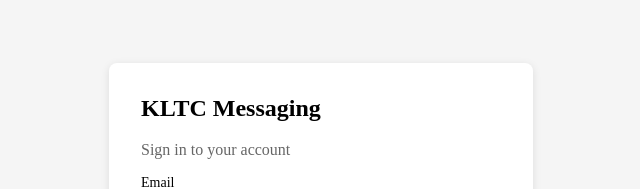
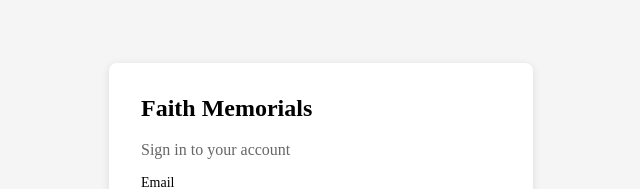
Before and after one commit to MoshiuK/KLTC-Messaging, a React (Vite) app in the folder client/: page /login in a window 1280 px wide. Shown: the part 165-354 px from the top of the page, without its empty margins (319-959 px from the left). Built offline with nearby package versions, Linux system fonts and the light colour scheme.

Commit message:
Rebrand from KLTC Messaging to Faith Memorials

```diff
--- a/client/src/components/BrandingContext.tsx
+++ b/client/src/components/BrandingContext.tsx
@@ -4,7 +4,7 @@ import { api } from "../api/client";
 import { useAuth } from "./AuthContext";
 
 const DEFAULT_BRANDING: BrandingConfig = {
-  appName: "KLTC Messaging",
+  appName: "Faith Memorials",
   logoUrl: null,
   primaryColor: "#1a1a2e",
   secondaryColor: "#3498db",
@@ -29,7 +29,7 @@ export function BrandingProvider({ children }: { children: ReactNode }) {
     try {
       const data = await api.getBranding();
       setBranding(data);
-      document.title = data.appName || "KLTC Messaging";
+      document.title = data.appName || "Faith Memorials";
     } catch {
       setBranding(DEFAULT_BRANDING);
     }
@@ -40,7 +40,7 @@ export function BrandingProvider({ children }: { children: ReactNode }) {
       refreshBranding();
     } else {
       setBranding(DEFAULT_BRANDING);
-      document.title = "KLTC Messaging";
+      document.title = "Faith Memorials";
     }
   }, [user]);
 
```
